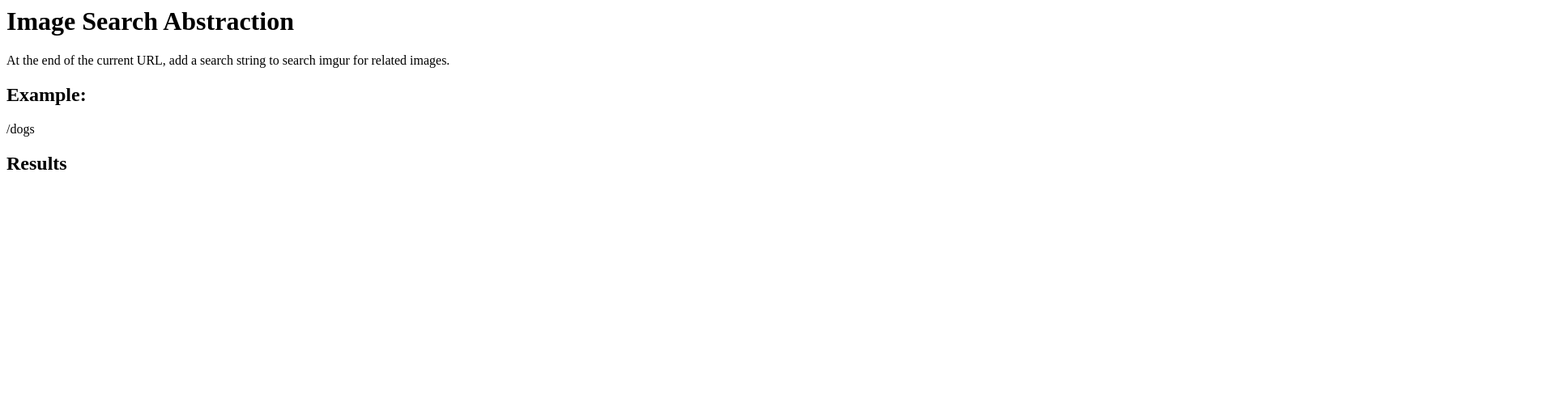
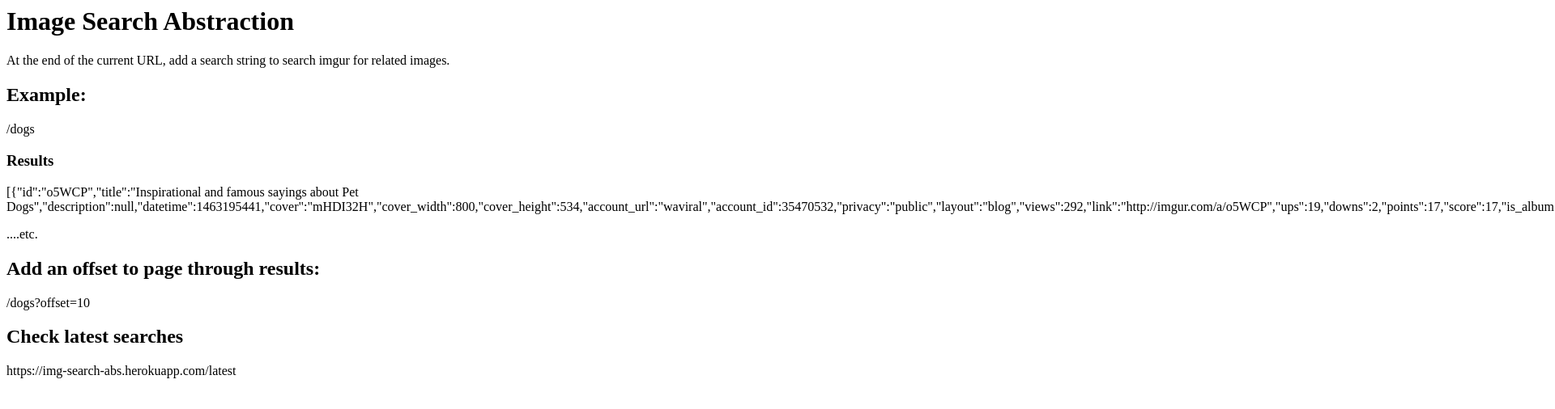
Before and after one commit to phantomofthetollbooth/image-search-abstraction, a website: page public/index.html in a window 1280 px wide. Shown: the top 506 px of the page at 81% size, 1920 px wide, since content can reach past the window. Drawn offline with Linux system fonts and the light colour scheme.

Commit message:
updated index

```diff
--- a/public/index.html
+++ b/public/index.html
@@ -6,8 +6,16 @@
 <h2>Example:</h2>
 /dogs
 
-<h2>Results</h2>
-<p></p>
+<h3>Results</h3>
+<p>[{"id":"o5WCP","title":"Inspirational and famous sayings about Pet Dogs","description":null,"datetime":1463195441,"cover":"mHDI32H","cover_width":800,"cover_height":534,"account_url":"waviral","account_id":35470532,"privacy":"public","layout":"blog","views":292,"link":"http://imgur.com/a/o5WCP","ups":19,"downs":2,"points":17,"score":17,"is_album":true,"vote":null,"favorite":false,"nsfw":false,"section":"","comment_count":3,"topic":"Aww","topic_id":8,"images_count":42,"in_gallery":true},</p>
+<p>....etc.</p>
+
+<h2>Add an offset to page through results:</h2>
+
+/dogs?offset=10
+
+<h2>Check latest searches</h2>
+https://img-search-abs.herokuapp.com/latest
 
 </body>
 </html>
```
Also changed, not shown: app/imagesearchabstraction.js (+0 -19 lines).
